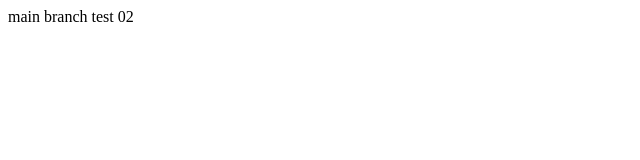
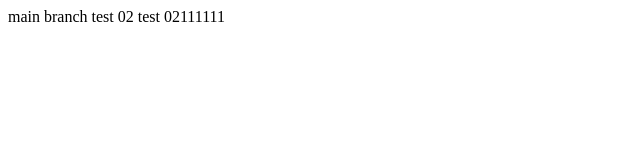
Before and after one commit to bossvirus03/git-sdfsldkf, a plain HTML site: page index.html in a window 1280 px wide. Shown: the whole page, without its empty margins (0-640 px from the left). Drawn offline with Linux system fonts and the light colour scheme.

Commit message:
test 021 conflix

```diff
--- a/index.html
+++ b/index.html
@@ -6,6 +6,6 @@
     <title>Document</title>
   </head>
   <body>
-    main branch test 02
+    main branch test 02 test 02111111
   </body>
 </html>
```
